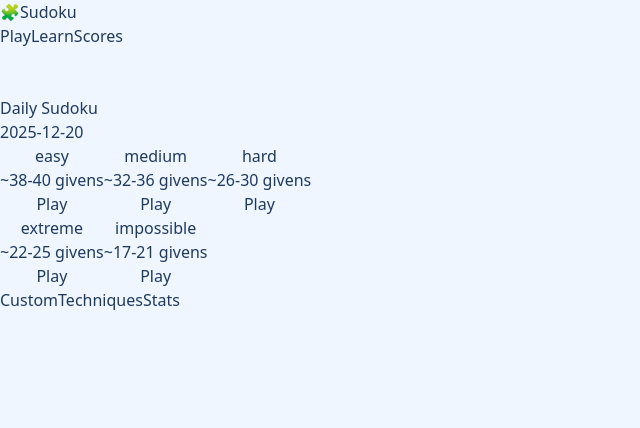
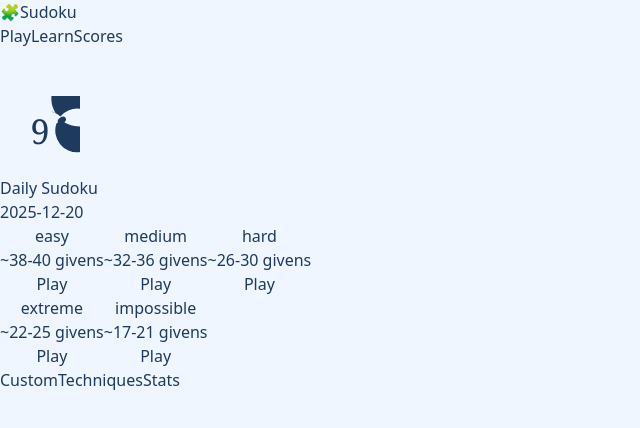
Before and after one commit to ThoDHa/sudoku, a React (Vite) app in the folder frontend/: page / in a window 1280 px wide. Shown: the top 428 px of the page, without its empty margins (0-640 px from the left). Built offline with nearby package versions, Linux system fonts and the light colour scheme.

Commit message:
feat: add enso logo to homepage
- Add SVG enso (Zen circle) component with '9' numeral
- Replace checkmark emoji with the new enso logo
- Logo uses theme-aware colors for consistency

```diff
--- a/frontend/src/pages/Homepage.tsx
+++ b/frontend/src/pages/Homepage.tsx
@@ -1,15 +1,65 @@
 import { useState, useEffect } from 'react'
-import { Link, useNavigate } from 'react-router-dom'
-import { createGameRoute } from '../lib/constants'
+import { Link } from 'react-router-dom'
 import { useDailySeed, useLastDailyDifficulty, Difficulty } from '../lib/hooks'
 import { isTodayCompleted, getDailyStreak } from '../lib/scores'
-import { getHomepageMode, onHomepageModeChange, HomepageMode } from '../lib/preferences'
+import { getHomepageMode, setHomepageMode, onHomepageModeChange, HomepageMode } from '../lib/preferences'
 import DifficultyGrid from '../components/DifficultyGrid'
+
+// Enso circle with 9 - Zen brushstroke logo
+function EnsoLogo({ size = 80 }: { size?: number }) {
+  return (
+    <svg
+      width={size}
+      height={size}
+      viewBox="0 0 512 512"
+      className="mb-4"
+    >
+      {/* Background - subtle warm paper texture color */}
+      <rect width="512" height="512" fill="var(--bg)" rx="64"/>
+
+      {/* Enso circle - the Zen brushstroke, intentionally incomplete */}
+      <g transform="translate(256, 256)">
+        {/* Main enso stroke - thick calligraphic brush arc */}
+        <path
+          d="M 140 -100
+             A 180 180 0 1 0 100 -145
+             Q 115 -140 130 -125
+             A 140 140 0 1 1 105 -80
+             Q 115 -90 140 -100"
+          fill="var(--text)"
+          stroke="none"
+        />
+
+        {/* Brush stroke start - thicker with ink pooling effect */}
+        <ellipse cx="140" cy="-100" rx="28" ry="20" fill="var(--text)" transform="rotate(-35 140 -100)"/>
+
+        {/* Brush stroke tail - tapered end where brush lifts */}
+        <path
+          d="M 100 -145
+             Q 85 -155 70 -160
+             Q 80 -150 100 -145"
+          fill="var(--text)"
+          opacity="0.8"
+        />
+      </g>
+
+      {/* Number 9 - clean, centered within the enso */}
+      <text
+        x="256"
+        y="305"
+        fontFamily="Georgia, 'Times New Roman', serif"
+        fontSize="220"
+        fontWeight="400"
+        fill="var(--text)"
+        textAnchor="middle"
+      >9</text>
+    </svg>
+  )
+}
 
 export default function Homepage() {
   const { data } = useDailySeed()
   const { difficulty, setDifficulty } = useLastDailyDifficulty()
-  const navigate = useNavigate()
 
   const [mode, setMode] = useState<HomepageMode>(getHomepageMode())
   const [practiceSeed, setPracticeSeed] = useState(() => `P${Date.now()}`)
@@ -41,7 +91,7 @@ export default function Homepage() {
       <div className="flex h-full flex-col items-center justify-center p-4 bg-[var(--bg)] text-[var(--text)]">
         {/* Constrain to puzzle size - uses .game-container class from index.css */}
         <div className="game-container aspect-square flex flex-col items-center justify-center">
-          <div className="mb-4 text-5xl">✅</div>
+          <EnsoLogo size={80} />
           <h1 className="mb-1 text-2xl font-bold">Daily Complete!</h1>
           <p className="mb-3 text-sm text-[var(--text-muted)]">{data.date_utc}</p>
 
@@ -63,7 +113,10 @@ export default function Homepage() {
           </p>
 
           <button
-            onClick={() => navigate(createGameRoute('medium'))}
+            onClick={() => {
+              setHomepageMode('practice')
+              setMode('practice')
+            }}
             className="w-full rounded-xl bg-[var(--accent)] px-6 py-3 font-semibold text-white transition-colors hover:opacity-90"
           >
             Play Practice Game
@@ -100,6 +153,7 @@ export default function Homepage() {
       <div className="game-container aspect-square flex flex-col items-center justify-center">
         {mode === 'daily' ? (
           <>
+            <EnsoLogo size={80} />
             <h1 className="mb-1 text-2xl font-bold">Daily Sudoku</h1>
             <p className="mb-1 text-sm text-[var(--text-muted)]">{data.date_utc}</p>
 
@@ -122,6 +176,7 @@ export default function Homepage() {
           </>
         ) : (
           <>
+            <EnsoLogo size={80} />
             <h1 className="mb-1 text-2xl font-bold">Practice Mode</h1>
             <p className="mb-4 text-sm text-[var(--text-muted)]">Choose your difficulty</p>
 
```
